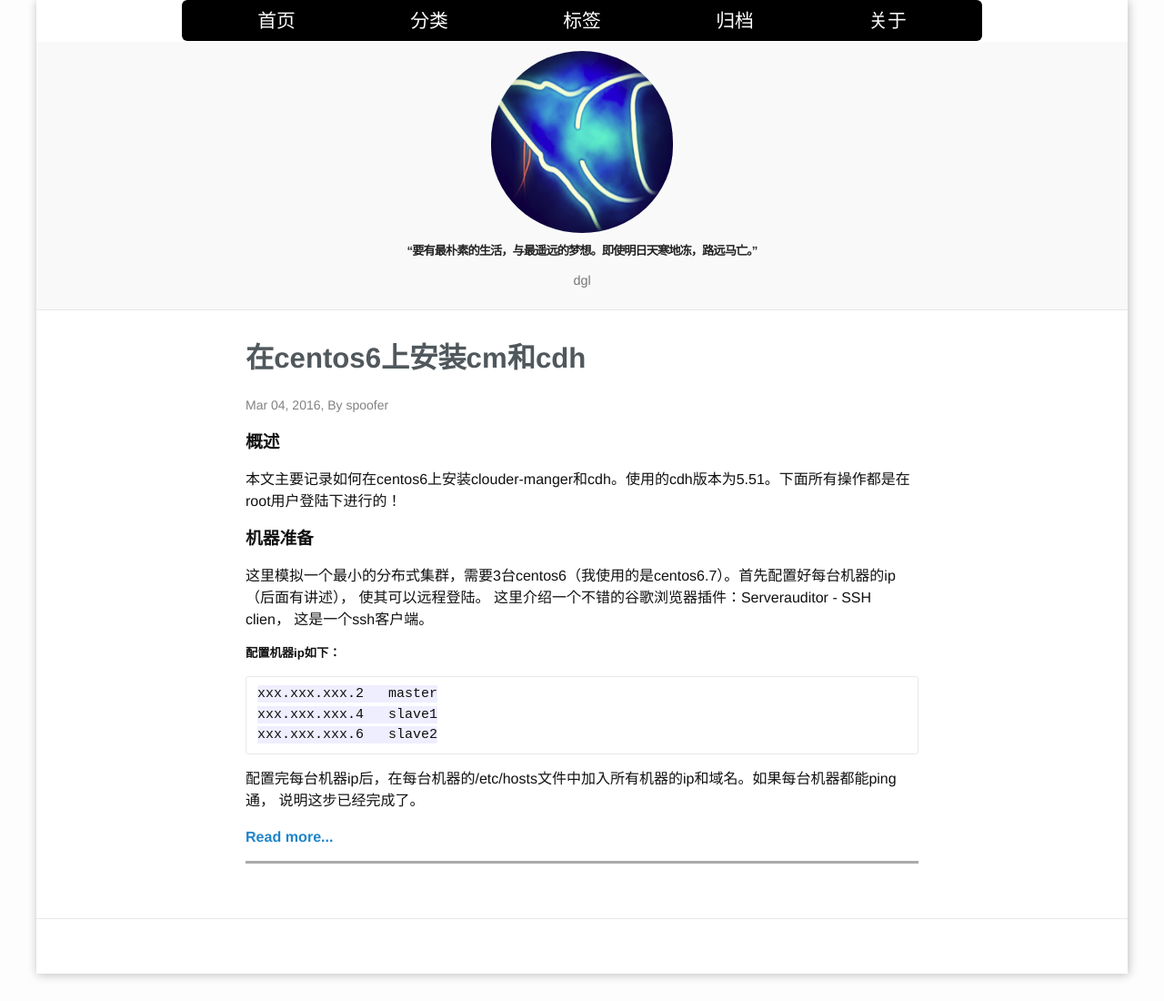
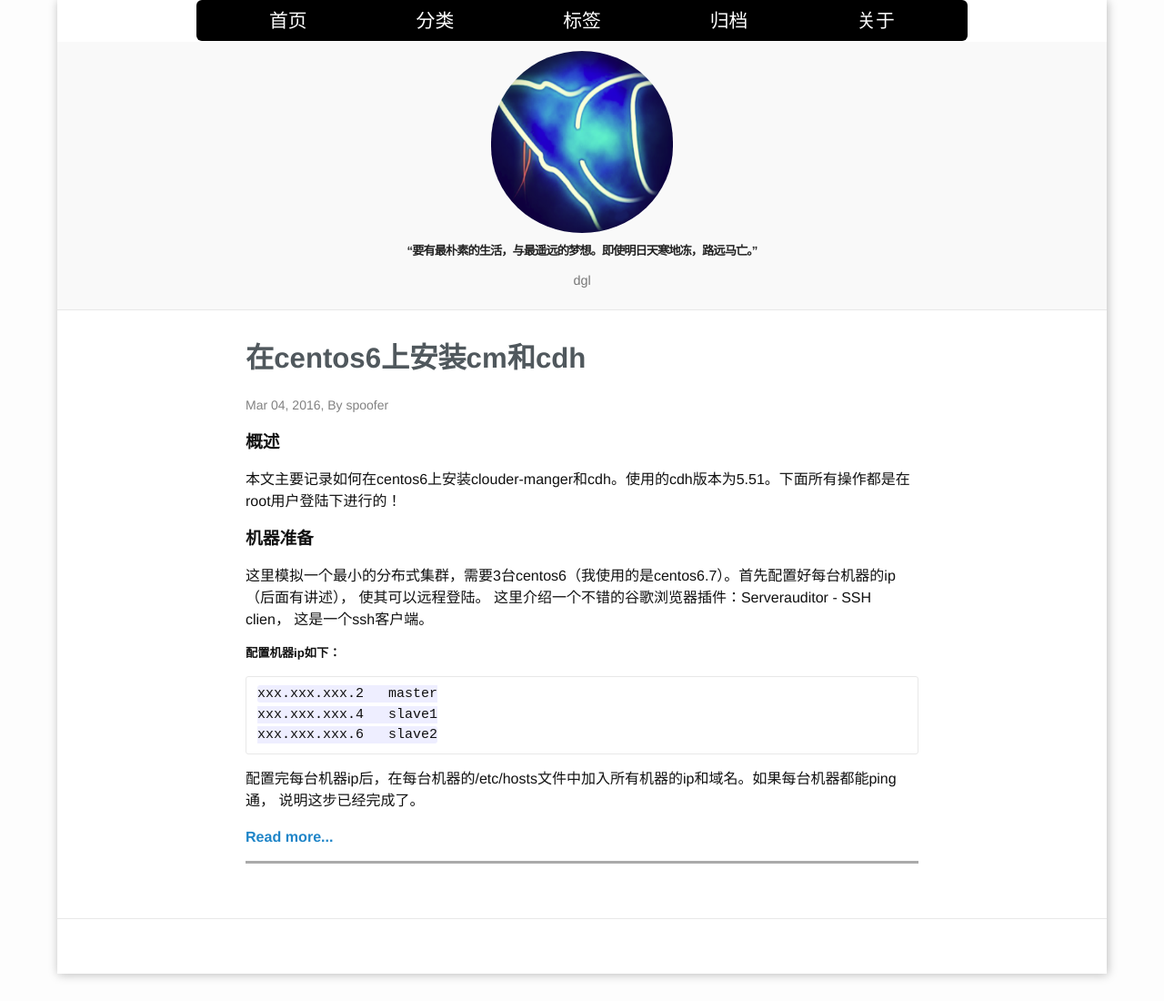
Before and after one commit to TopSpoofer/TopSpoofer.github.io, a Jekyll site: the page built from index.html, in a window 1280 px wide. Shown: the whole page at 91% size. Built offline with Jekyll 4.4.1, drawn with Linux system fonts in a browser that asks for light colours; the list of posts is cut into pages by our own code; comment, search, counter and statistics services are not loaded.

Commit message:
add blog-install cdh

```diff
--- a/_sass/_layout.scss
+++ b/_sass/_layout.scss
@@ -1,5 +1,5 @@
 .container {
-    max-width: 1200px;
+    max-width: 1154px;
     margin-right: auto;
     margin-left: auto;
     background-color: #fff;
@@ -221,7 +221,7 @@
 #back-top {
   position: fixed;
   bottom: 30px;
-  margin-left: 1200px;
+  margin-left: 1100px;
 }
 #back-top a {
   width: 54px;
```
